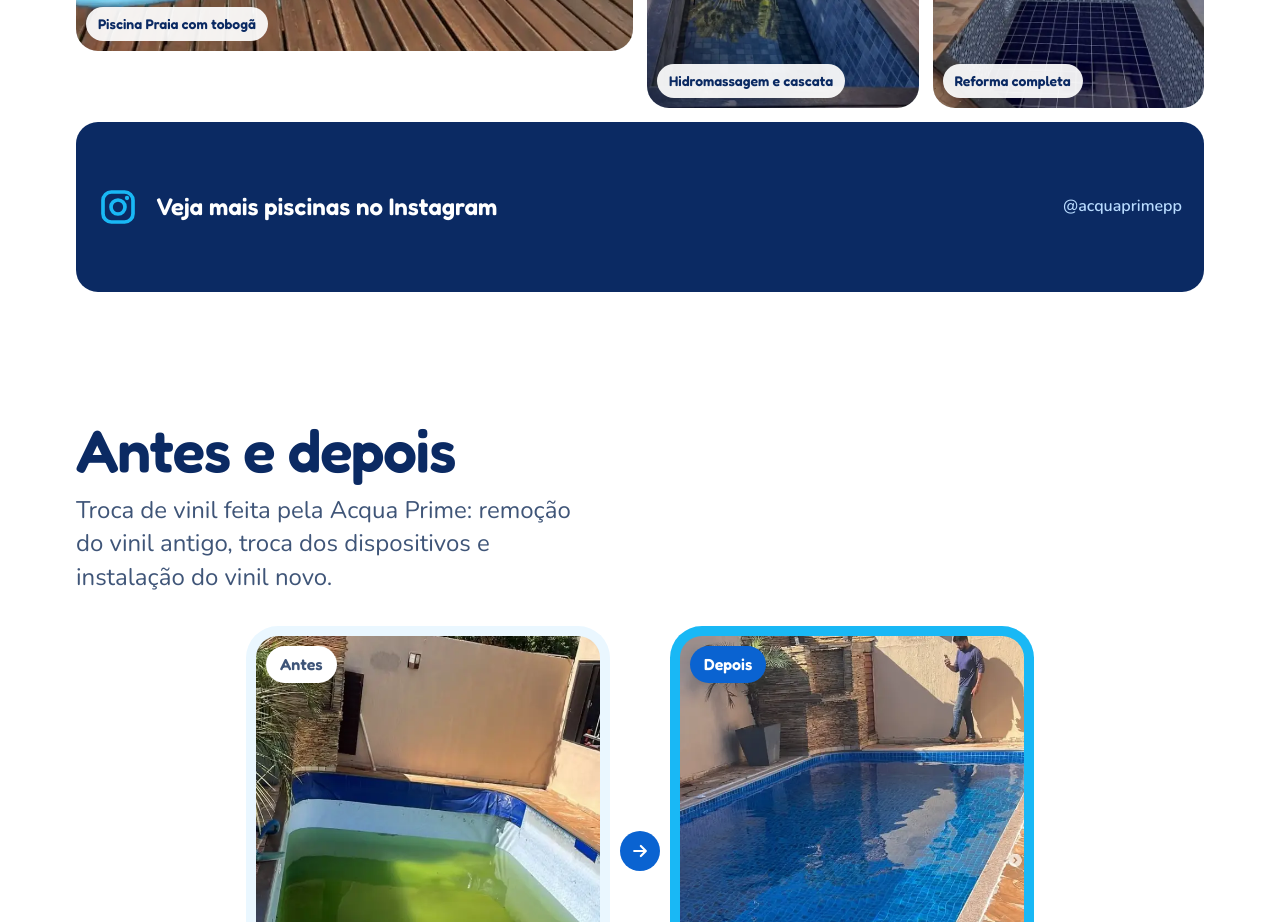
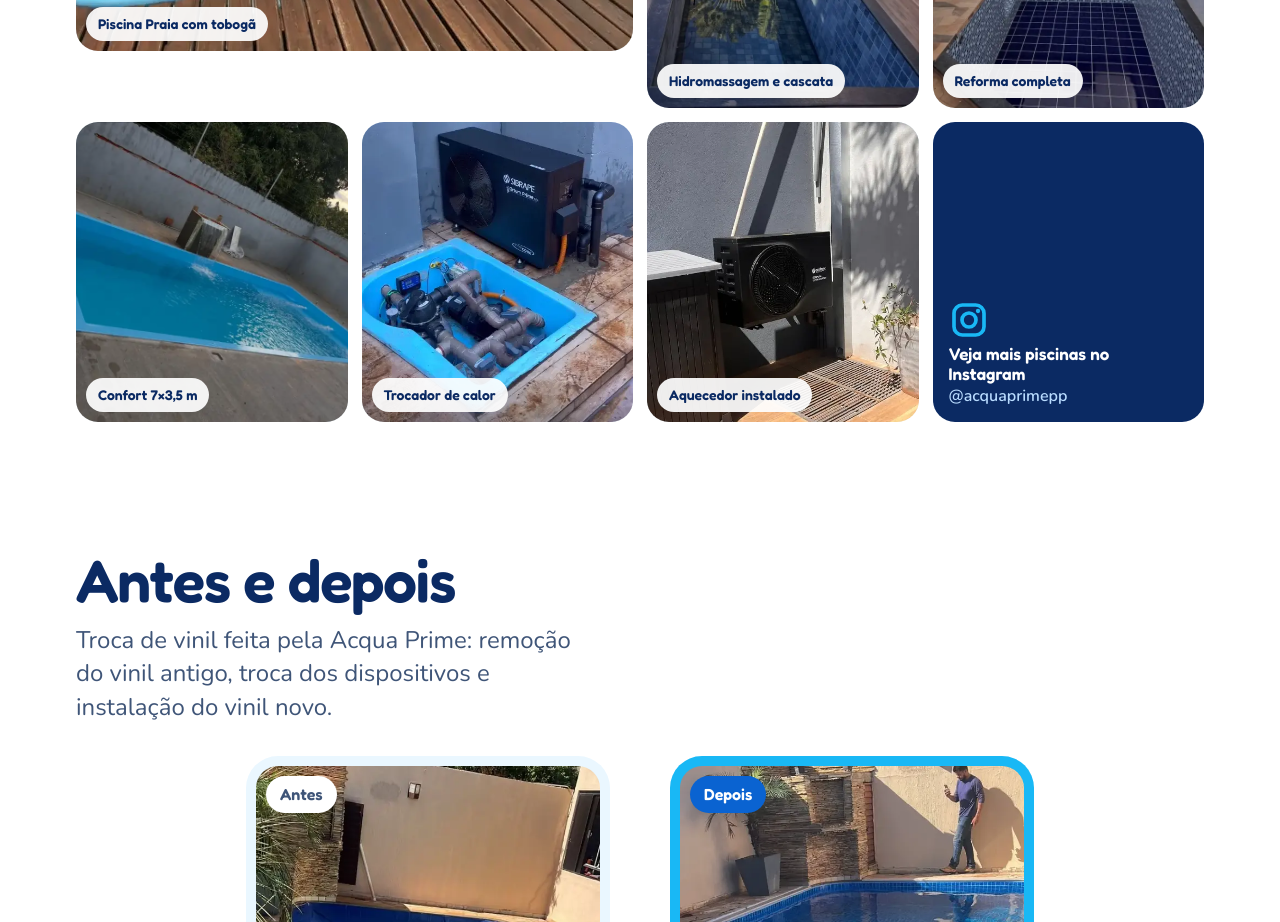
Before and after one commit to Enzooouu/AcquaPrime-Projeto, a plain HTML site: page index.html in a window 1280 px wide. Shown: the part 2900-3822 px from the top of the page. Drawn offline with Linux system fonts and the light colour scheme.

Commit message:
Mais obras reais na galeria
Entram a piscina Confort 7 x 3,5 x 1,40, o trocador de calor Sibrape e
um aquecedor instalado. O cartão do Instagram fecha a grade e a última
foto de banco que sobrava na pasta foi removida.

Co-Authored-By: Claude Opus 5.5 <noreply@anthropic.com>
Claude-Session: https://claude.ai/code/session_01T288muh3LjQJTSGmseiREL

```diff
--- a/assets/css/style.css
+++ b/assets/css/style.css
@@ -521,7 +521,7 @@ p { text-wrap: pretty; }
   .grade { grid-template-columns: repeat(4, 1fr); }
   .grade li { height: 300px; aspect-ratio: auto; }
   .grade .g-grande { grid-column: span 2; grid-row: span 2; height: auto; }
-  .grade .g-insta { grid-column: span 2; height: 300px; }
+  .grade .g-insta { grid-column: span 1; height: 300px; }
 }
 
 /* ---------- Antes e depois ---------- */
@@ -547,7 +547,11 @@ p { text-wrap: pretty; }
 
 /* galeria com 5 obras: o Instagram ocupa a linha toda embaixo no computador */
 @media (min-width: 900px) {
-  .grade .g-insta { grid-column: 1 / -1; height: 150px; }
-  .g-insta a { grid-template-columns: auto 1fr auto; align-items: center; align-content: center; gap: 18px; }
-  .g-insta svg { margin: 0; }
+  /* 8 obras: o Instagram fecha a última linha ocupando 2 colunas */
+  .grade .g-insta { grid-column: span 1; height: 300px; }
 }
+
+/* 8 obras + Instagram: o cartão do Instagram ocupa uma célula, fechando a grade */
+.grade .g-insta.g-larga { grid-column: span 1; aspect-ratio: 4 / 5; }
+.g-insta a { padding: 16px; font-size: 1.0625rem; }
+@media (min-width: 900px) { .grade .g-insta.g-larga { aspect-ratio: auto; height: 300px; } }
--- a/index.html
+++ b/index.html
@@ -194,6 +194,9 @@
         <li><figure><img src="assets/img/vinil-depois.webp" width="625" height="874" loading="lazy" decoding="async" alt="Piscina com vinil azul novo e borda de pedra"><figcaption>Troca de vinil</figcaption></figure></li>
         <li><figure><img src="assets/img/hidro.webp" width="590" height="874" loading="lazy" decoding="async" alt="Piscina com revestimento azul, pontos de hidromassagem e cascata"><figcaption>Hidromassagem e cascata</figcaption></figure></li>
         <li><figure><img src="assets/img/reforma.webp" width="590" height="874" loading="lazy" decoding="async" alt="Piscina reformada com pastilhas e azulejo azul"><figcaption>Reforma completa</figcaption></figure></li>
+        <li><figure><img src="assets/img/confort.webp" width="810" height="645" loading="lazy" decoding="async" alt="Piscina de fibra modelo Confort de 7 x 3,5 x 1,40 m instalada"><figcaption>Confort 7×3,5 m</figcaption></figure></li>
+        <li><figure><img src="assets/img/trocador.webp" width="514" height="550" loading="lazy" decoding="async" alt="Trocador de calor Sibrape instalado ao lado da casa de máquinas"><figcaption>Trocador de calor</figcaption></figure></li>
+        <li><figure><img src="assets/img/aquecedor.webp" width="514" height="680" loading="lazy" decoding="async" alt="Aquecedor de piscina instalado na parede externa"><figcaption>Aquecedor instalado</figcaption></figure></li>
         <li class="g-larga g-insta">
           <a href="https://www.instagram.com/acquaprimepp/" target="_blank" rel="noopener">
             <svg viewBox="0 0 24 24" aria-hidden="true"><use href="#i-insta"/></svg>
```
Also changed, not shown: assets/img/aquecedor.webp (added), assets/img/confort.webp (added), assets/img/trocador.webp (added), assets/img/venda-640.webp (deleted), 1 other file.
